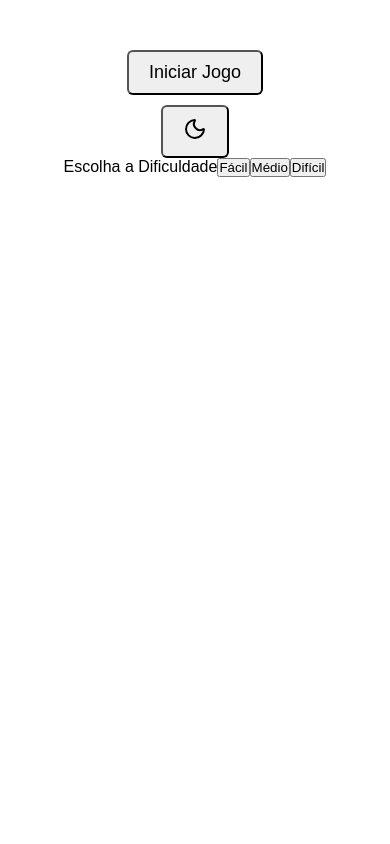
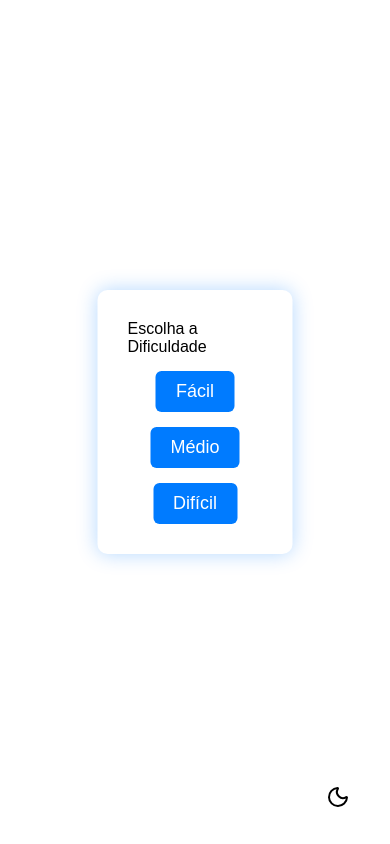
Before and after one commit to euaallee/sudoku, a plain HTML site: page index.html in a window 390 px wide. Both pictures are taken after a click on the button "Iniciar Jogo". Drawn offline with nearby package versions, Linux system fonts and the light colour scheme.

Commit message:
Updade: Modal, buttuns, Hud, Menu, Mobile

```diff
--- a/style.css
+++ b/style.css
@@ -5,11 +5,13 @@
 }
 
 body {
+    transition: background-color 0.5s ease, color 0.5s ease;
     font-family: sans-serif;
     background-color: var(--bg);
     color: var(--text);
 
-    height: auto;
+    width: 100vw;
+    height: 100vh;
     display: flex;
     flex-direction: column;
     justify-content: center;
@@ -27,11 +29,13 @@ body.dark {
 }
 
 #menu {
+    width: 100%;
+    height: 100%;
     display: flex;
     flex-direction: column;
+    justify-content: center;
     align-items: center;
     gap: 10px;
-    margin-top: 50px;
 }
 
 #menu button {
@@ -41,6 +45,62 @@ body.dark {
     cursor: pointer;
 }
 
+#btnStart {
+    background-color: #007bff;
+    color: white;
+    padding: 15px 30px;
+    border: none;
+    border-radius: 10px;
+    font-size: 20px;
+    cursor: pointer;
+    transition: background-color 0.3s ease;
+}
+
+#btnStart:hover {
+    background-color: #0056b3;
+}
+
+#tgTheme, .home {
+    position: absolute;
+    bottom: 20px;
+    right: 20px;
+    background: transparent;
+    border: none;
+    font-size: 24px;
+    cursor: pointer;
+}
+
+#difficultyModal {
+    display: none;
+    position: fixed;
+    top: 50%;
+    left: 50%;
+    transform: translate(-50%, -50%);
+    background: var(--bg);
+    color: var(--text);
+    border-radius: 10px;
+    padding: 30px;
+    box-shadow: 0 0 20px rgba(0, 123, 255, 0.3);
+    z-index: 999;
+    flex-direction: column;
+    gap: 15px;
+    align-items: center;
+}
+
+#difficultyModal button {
+    padding: 10px 20px;
+    font-size: 18px;
+    border-radius: 6px;
+    background-color: #007bff;
+    color: white;
+    border: none;
+    cursor: pointer;
+}
+
+#difficultyModal button:hover {
+    background-color: #0056b3;
+}
+
 #hud {
     display: none;
     justify-content: space-between;
@@ -48,6 +108,7 @@ body.dark {
     gap: 10px;
     padding: 10px;
     font-size: 18px;
+    margin-top: 20px;
 }
 
 #hud button {
@@ -72,12 +133,12 @@ body.dark {
 }
 
 .num-btn {
-    padding: 10px 15px;
+    padding: 10px 20px;
     font-size: 18px;
-    font-weight: bold;
-    color: blue;
-    border: 2px solid blue;
     border-radius: 6px;
+    background-color: #007bff;
+    color: white;
+    border: none;
     cursor: pointer;
 }
 
@@ -91,19 +152,20 @@ body.dark {
 }
 
 .select-block.fixed {
-    background-color: #e0e0e0;
+    background-color: rgb(253, 219, 180);
     color: black;
 }
 
 .highlight-x[data-col],
 .highlight-y[data-row] {
-    background-color: #d0ebff !important;
+    background-color: rgba(253, 219, 180, 0.4) !important;
 }
 
 @media (max-width: 600px) {
     #root {
         transform: scale(.8);
         height: 70vh;
+        display: none;
     }
 }
 
```
